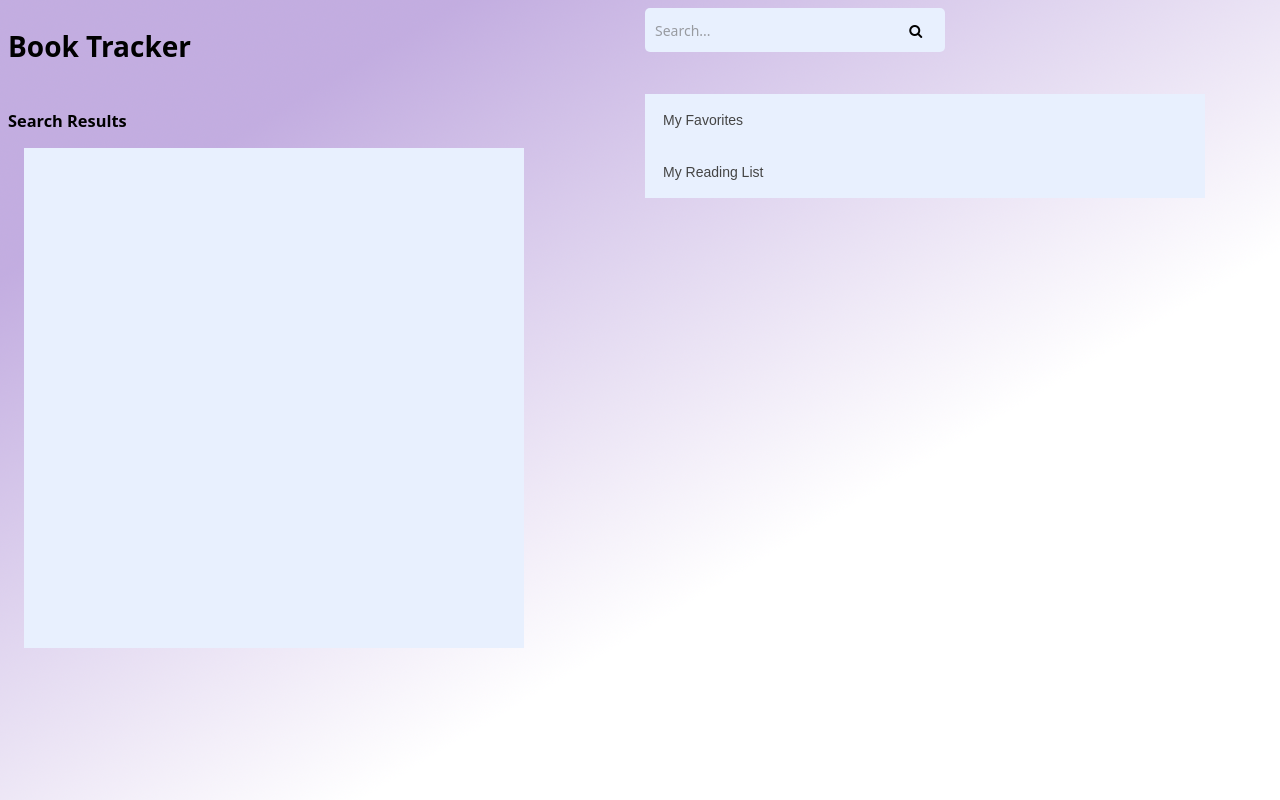
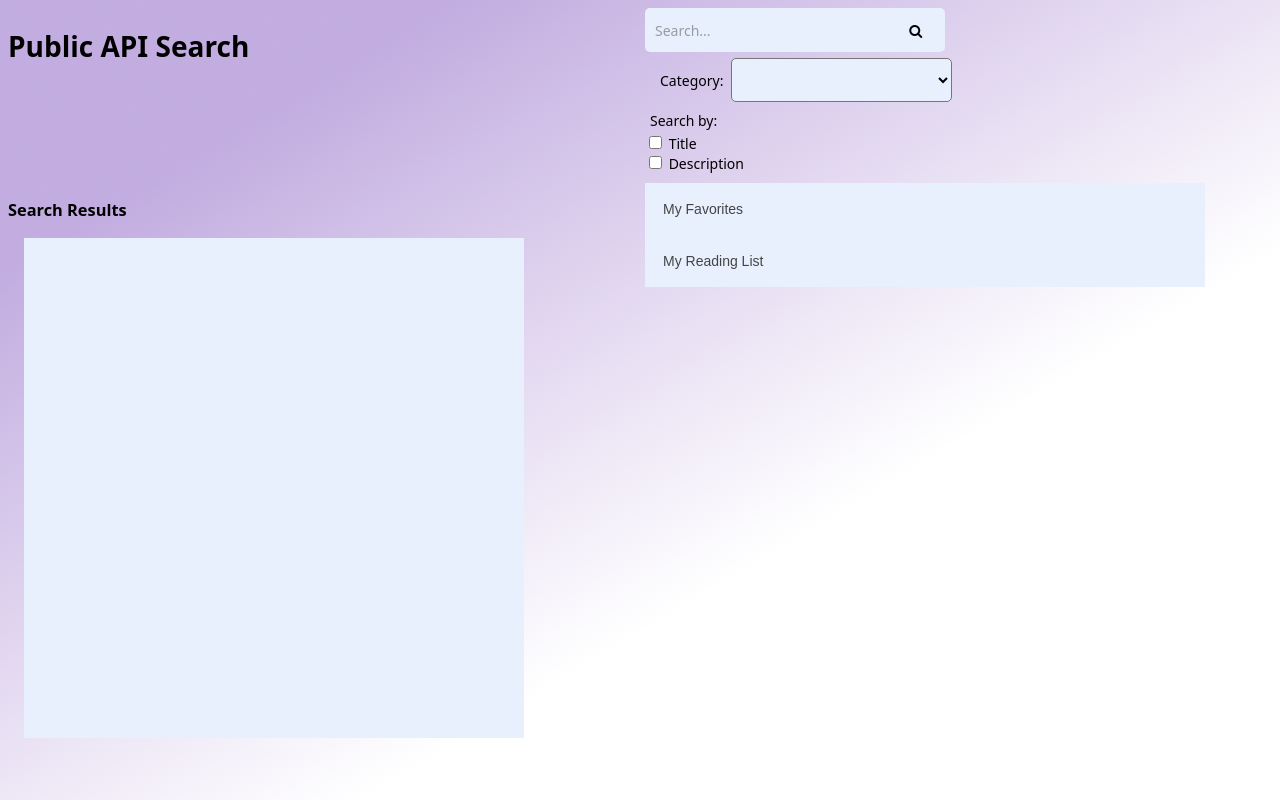
Before and after one commit to AmmonRoberts/DGM-3760-final-project, a plain HTML site: page index.html in a window 1280 px wide. Drawn offline with Linux system fonts and the light colour scheme; no server answers.

Commit message:
Added some input stuff, started working on displaying stuff from the API.

```diff
--- a/index.html
+++ b/index.html
@@ -2,7 +2,7 @@
 <html>
 
 <head>
-  <title>Book Tracker</title>
+  <title>Public API Search</title>
   <meta charset="utf-8">
   <link rel="stylesheet" href="//maxcdn.bootstrapcdn.com/font-awesome/4.3.0/css/font-awesome.min.css">
   <link rel="stylesheet" href="./styles/styles.css">
@@ -11,16 +11,28 @@
 <body>
   <div id="app">
     <div class="row1 column1">
-      <h1>Book Tracker</h1>
-
+      <h1>Public API Search</h1>
     </div>
 
     <div class="row1 column2">
-      <form role="search" id="form">
-        <input type="search" id="searchText" name="q" placeholder="Search..." aria-label="Search through site content">
+      <form role="search" id="searchBox">
+        <input type="search" id="searchText" class="searchBox" placeholder="Search..." aria-label="Search through site content">
         <button id="search" class="searchButton">
           <i class="fa fa-search" aria-hidden="true"></i>
         </button>
+
+      </form>
+      <form id="searchOptions">
+        <p>Category:</p>
+        <select id="categorySelect" name="categorySelect"></select>
+
+      </form>
+      <form>
+        <p>Search by:</p>
+        <input type="checkbox" id="title" name="title" value="Title">
+        <label for="title">Title</label><br>
+        <input type="checkbox" id="description" name="description" value="Description">
+        <label for="description">Description</label><br>
       </form>
     </div>
 
--- a/src/main.js
+++ b/src/main.js
@@ -26,18 +26,18 @@ const search = async () => {
                 return response.json();
             })
             .then((data) => {
-                console.log(data)
                 let resultsElement = document.querySelector('#searchResults');
                 resultsElement.innerHTML = "";
                 data.entries.forEach(element => {
+                    console.log(element)
                     let d = document.createElement("div");
                     d.className = "searchResult";
-                    d.setAttribute("bookKey", element.key.slice(7))
-                    d.setAttribute("bookTitle", element.title)
-                    d.setAttribute("bookAuthor", element.author_name)
+                    d.setAttribute("API", element.API)
+                    d.setAttribute("Description", element.Description)
+                    // d.setAttribute("bookAuthor", element.author_name)
                     d.innerHTML =
-                        `<h4>${element.title}</h4>
-                        <p>${element.author_name}</p>
+                        `<h4>${element.API}</h4>
+                        <p>${element.Description}</p>
                       <div class="buttonGroup">
                       <button class="addFavoriteButton addButton">Add to Favorites</button>
                       <button class="addListButton addButton">Save for later</button>
--- a/styles/styles.css
+++ b/styles/styles.css
@@ -13,13 +13,33 @@ p {
   margin: 3px 5px 3px 5px;
 }
 
-form {
+#searchBox {
   background-color: #e8f0fe;
   width: 300px;
   height: 44px;
   border-radius: 5px;
   display: flex;
   align-items: center;
+}
+
+#searchOptions {
+  all: unset;
+  font: 14px;
+  width: 300px;
+  padding: 6px 10px;
+  height: 44px;
+  border-radius: 5px;
+  display: flex;
+  align-items: center;
+}
+
+#searchOptions select {
+  background-color: #e8f0fe;
+  width: inherit;
+  height: 44px;
+  border-radius: 5px;
+  margin: 3px;
+  display: inline-block;
 }
 
 #app {
```
